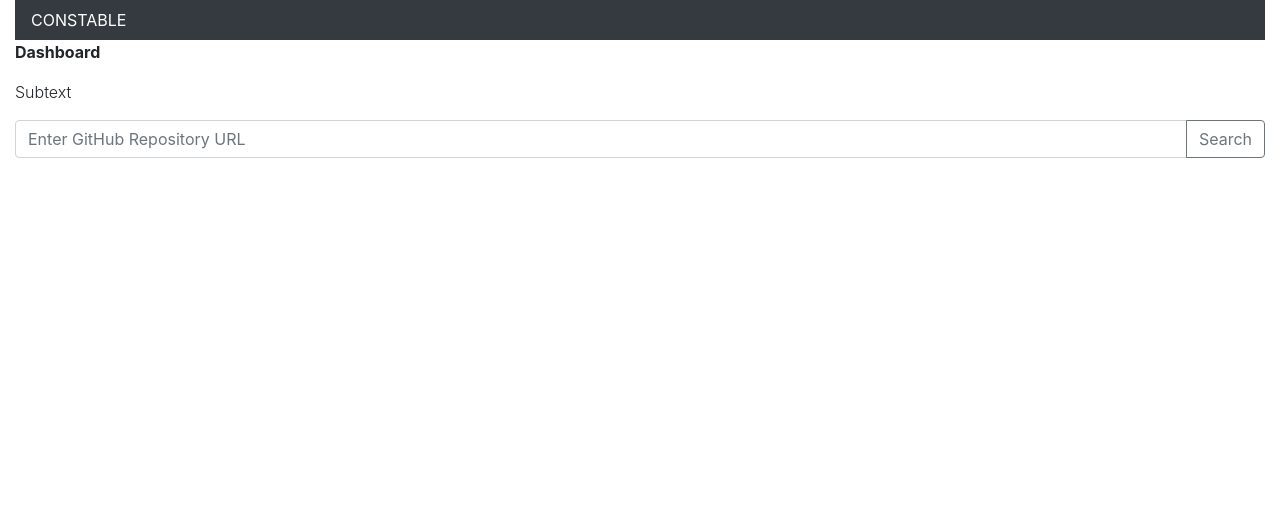
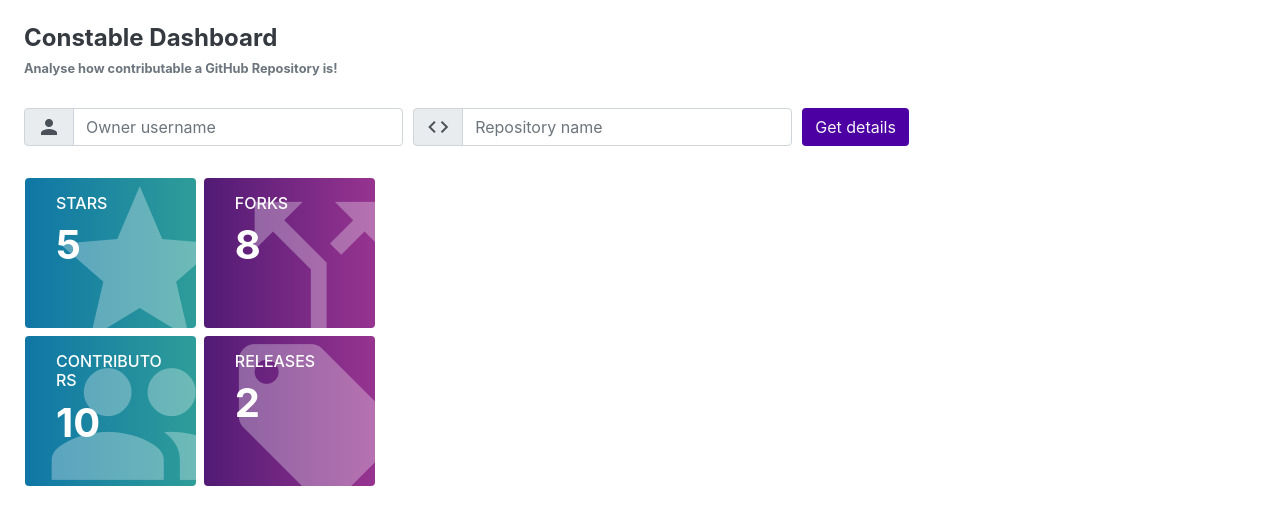
Before and after one commit to yrahul3910/constable-github-action, a React (Create React App) app in the folder src/constable-app/: page / in a window 1280 px wide. Shown: the top 524 px of the page. Built offline with nearby package versions, Linux system fonts and the light colour scheme.

Commit message:
Adding cards

```diff
--- a/src/constable-app/package.json
+++ b/src/constable-app/package.json
@@ -10,6 +10,7 @@
     "@testing-library/react": "^11.1.0",
     "@testing-library/user-event": "^12.1.10",
     "bootstrap": "^4.5.3",
+    "material-design-icons": "^3.0.1",
     "react": "^17.0.1",
     "react-dom": "^17.0.1",
     "react-scripts": "4.0.0",
--- a/src/constable-app/src/App.css
+++ b/src/constable-app/src/App.css
@@ -29,7 +29,14 @@
 }
 
 .navbar{
-  color: white;
+  color: black;
+  position: fixed;
+  z-index: 100;
+}
+
+.btn-action-primary {
+  background-color: #4C00A4!important;
+  color: whitesmoke !important;
 }
 
 @keyframes App-logo-spin {
@@ -40,3 +47,32 @@
     transform: rotate(360deg);
   }
 }
+
+.stars-card {
+  background-image: linear-gradient(to right, #0F76A6, #2E9D99);
+}
+
+.forks-card {
+  background-image: linear-gradient(to right, #511B75, #973490);
+}
+
+.contributors-card {
+  background-image: linear-gradient(to right, #511B75, #973490);
+}
+
+.card {
+  min-height: 150px;
+}
+
+.card-icon {
+  position: absolute;
+  bottom: -2.5em;
+  right: -2.5em;
+  opacity: .3;
+}
+
+.icon-text {
+  color: white !important;
+  font-size: 12em !important;
+  overflow: hidden !important;
+}
--- a/src/constable-app/src/App.js
+++ b/src/constable-app/src/App.js
@@ -1,35 +1,135 @@
 import './App.css';
+import React from 'react';
 import { request } from "@octokit/request";
+import 'material-design-icons/iconfont/material-icons.css';
 
 function App() {
+
+  const initialFormData = Object.freeze({
+    ownerName: "",
+    repositoryName: ""
+  });
+
+  const [formData, updateFormData] = React.useState(initialFormData);
+
+  const handleChange = (e) => {
+    updateFormData({
+      ...formData,
+
+      [e.target.name]: e.target.value
+    });
+  };
+
+  const getRepoDetails = async function(event) {
+    event.preventDefault();
+    console.log("Making request")
+    console.log(formData);
+    const response = await request('GET /repos/{owner}/{repo}', {
+      owner: formData.ownerName,
+      repo: formData.repositoryName
+    })
+    console.log(response)
+
+  }
+
   return (
-    <div className="container-fluid">
-      <nav className="navbar bg-dark">
-        {/* <img src="/docs/4.5/assets/brand/bootstrap-solid.svg" width="30" height="30" class="d-inline-block align-top" alt="" loading="lazy" /> */}
-          CONSTABLE
-      </nav>
-      <div>
-        <p className="font-weight-bold py-6">Dashboard</p>
-        <p className="font-weight-light py-6">Subtext</p>
-      </div>
-      <div className="input-group mb-3">
-        <input type="text" className="form-control" placeholder="Enter GitHub Repository URL" aria-label="Enter GitHub Repository URL" aria-describedby="button-addon2"/>
-        <div className="input-group-append">
-          <button className="btn btn-outline-secondary" type="button" id="button-addon2" onClick={getRepoDetails}>Search</button>
+    <div className="container-fluid p-0">
+      <div className="p-4">
+        <div className="page-header d-flex justify-content-between">
+          <div>
+            <div className="h4 page-title font-weight-bold text-dark">
+              Constable Dashboard
+            </div>
+            <h6 className="page-subtitle small text-muted font-weight-bolder">
+              Analyse how contributable a GitHub Repository is!
+            </h6>
+          </div>
+        </div>
+        <div className="col-9 mt-4 px-0">
+          <form>
+            <div className="form-row">
+              <div className="form-group col-md-5">
+                <div className="input-group mb-3">
+                  <div className="input-group-prepend">
+                    <span className="input-group-text">
+                      <span className="material-icons">person</span>
+                    </span>
+                  </div>
+                  <input className="form-control" onChange={handleChange} name="ownerName" placeholder="Owner username"/>
+                </div>
+              </div>
+              <div className="form-group col-md-5">
+                <div className="input-group mb-3">
+                  <div className="input-group-prepend">
+                    <span className="input-group-text">
+                      <span className="material-icons">code</span>
+                    </span>
+                  </div>
+                  <input className="form-control" onChange={handleChange} name="repositoryName" placeholder="Repository name"/>
+                </div>
+              </div>
+              <div className="col-auto">
+                <button className="btn-action-primary btn" onClick={getRepoDetails}>Get details</button>
+              </div>
+            </div>
+          </form>
+        </div>
+        <div className="row px-3">
+          <div className="col-4">
+            <div className="row mb-2">
+              <div className="card border-0 stars-card col-5">
+                <div className="card-body p-3 text-white">
+                    <h6 className="text-uppercase">Stars</h6>
+                    <h1 className="font-weight-bold">5</h1>
+                </div>
+
+                <div className="card-icon">
+                    <i className="material-icons icon-text">grade</i>
+                </div>
+              </div>
+
+              <div className="card border-0 mx-2 forks-card col-5">
+                <div className="card-body p-3 text-white">
+                    <h6 className="text-uppercase">Forks</h6>
+                    <h1 className="font-weight-bold">8</h1>
+                </div>
+
+                <div className="card-icon">
+                    <i className="material-icons icon-text">call_split</i>
+                </div>
+              </div>
+            </div>
+            <div className="row">
+              <div className="card border-0 stars-card col-5">
+                <div className="card-body p-3 text-white">
+                    <h6 className="text-uppercase">Contributors</h6>
+                    <h1 className="font-weight-bold">10</h1>
+                </div>
+
+                <div className="card-icon">
+                    <i className="material-icons icon-text">group</i>
+                </div>
+              </div>
+
+              <div className="card border-0 mx-2 contributors-card col-5">
+                <div className="card-body p-3 text-white">
+                    <h6 className="text-uppercase">Releases</h6>
+                    <h1 className="font-weight-bold">2</h1>
+                </div>
+
+                <div className="card-icon">
+                    <i className="material-icons icon-text">local_offer</i>
+                </div>
+              </div>
+            </div>
+          </div>
+          <div className="col-8">
+
+          </div>
         </div>
       </div>
     </div>
   );
 }
 
-const getRepoDetails = async function() {
-  console.log("Making request")
-  const response = await request('GET /repos/{owner}/{repo}', {
-    owner: 'varsha5595',
-    repo: 'constable-github-action'
-  })
-  console.log(response)
-
-}
-
 export default App;
```
Also changed, not shown: 1 other file (tests, documents, lock files or other folders).
